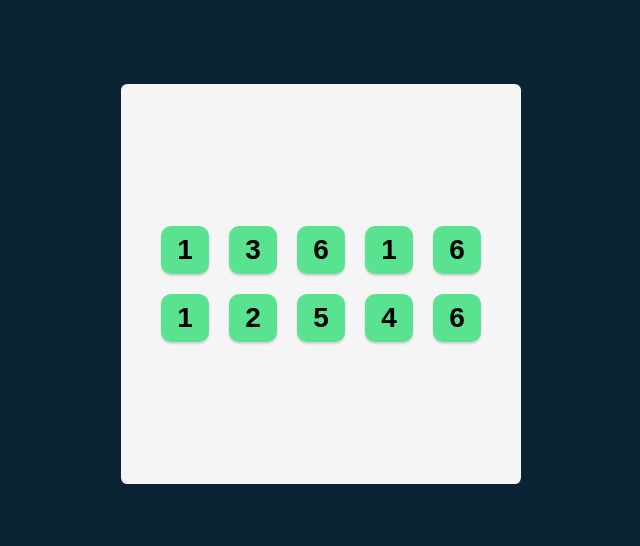
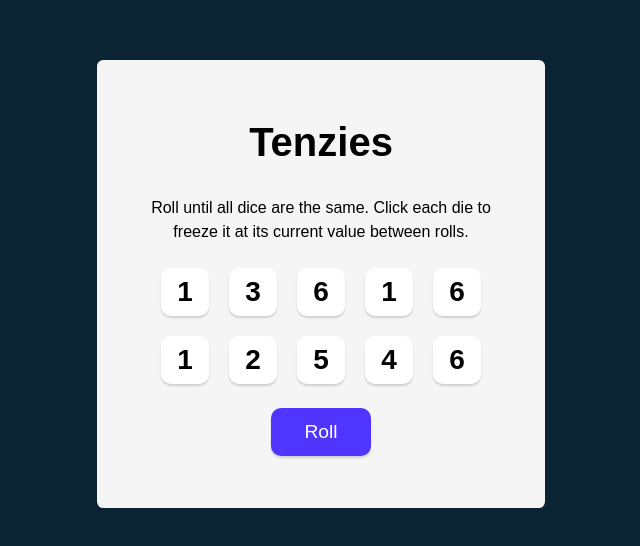
Before and after one commit to anamarijadraskovic/tenzies, a React (Vite) app: page / in a window 1280 px wide. Shown: the part 116-662 px from the top of the page, without its empty margins (319-959 px from the left). Built offline with nearby package versions, Linux system fonts and the light colour scheme; a web font is replaced by a local one.

Commit message:
Add more content and rollDice functionality

```diff
--- a/index.html
+++ b/index.html
@@ -4,7 +4,7 @@
     <meta charset="UTF-8" />
     <link rel="icon" type="image/svg+xml" href="/vite.svg" />
     <meta name="viewport" content="width=device-width, initial-scale=1.0" />
-    <title>tenzies</title>
+    <title>Tenzies</title>
   </head>
   <body>
     <div id="root"></div>
--- a/src/App.jsx
+++ b/src/App.jsx
@@ -11,9 +11,17 @@ export default function App() {
             .fill(0) // [0, 0, 0, 0, 0, 0, 0, 0, 0, 0]
             .map(() => ({
                 value: Math.ceil(Math.random() * 6),
-                isHeld: true,
+                isHeld: false,
                 id: nanoid()
             }))
+    }
+
+    function rollDice() {
+        setDice(oldDice => oldDice.map(die =>
+            die.isHeld ?
+                die :
+                { ...die, value: Math.ceil(Math.random() * 6) }
+        ))
     }
 
     const diceElements = dice.map(dieObj => (
@@ -25,9 +33,12 @@ export default function App() {
     )
     return (
         <main>
+            <h1 className="title">Tenzies</h1>
+            <p className="instructions">Roll until all dice are the same. Click each die to freeze it at its current value between rolls.</p>
             <div className="dice-container">
                 {diceElements}
             </div>
+            <button className="roll-dice" onClick={rollDice}>Roll</button>
         </main>
     )
 }
--- a/src/app.css
+++ b/src/app.css
@@ -11,8 +11,8 @@ body {
 div#root {
     height: 100%;
     width: 100%;
-    max-height: 25rem;
-    max-width: 25rem;
+    max-height: 28rem;
+    max-width: 28rem;
 }
 
 main {
@@ -23,7 +23,19 @@ main {
     flex-direction: column;
     justify-content: center;
     align-items: center;
+    gap: 1.5rem;
+    text-align: center;
 }
+
+.title {
+    font-size: 2.5rem;
+    margin: 0;
+}
+
+.instructions {
+    max-width: 85%;
+}
+
 
 .dice-container {
     display: grid;
@@ -41,3 +53,13 @@ main {
     font-size: 1.75rem;
     font-weight: 700;
 }
+
+.roll-dice {
+    height: 3rem;
+    width: 100px;
+    border-radius: 0.625rem;
+    background-color: #5035FF;
+    color: white;
+    font-size: 1.2rem;
+    box-shadow: 0 2px 2px rgba(0, 0, 0, 0.15);
+}
```
